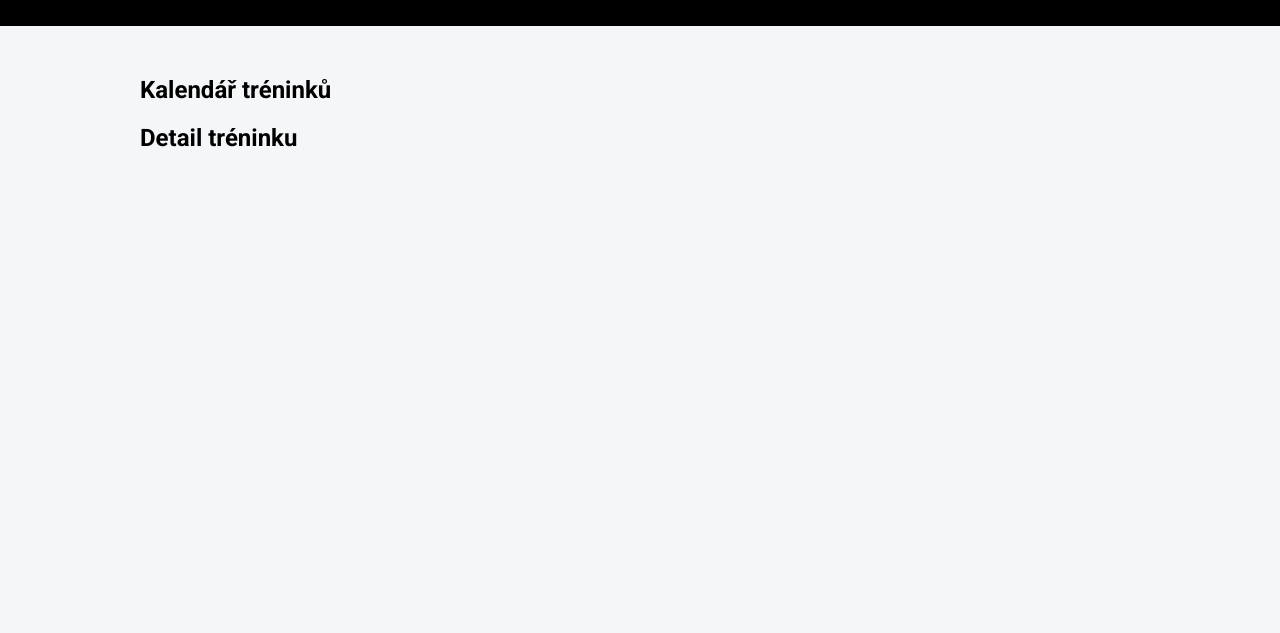
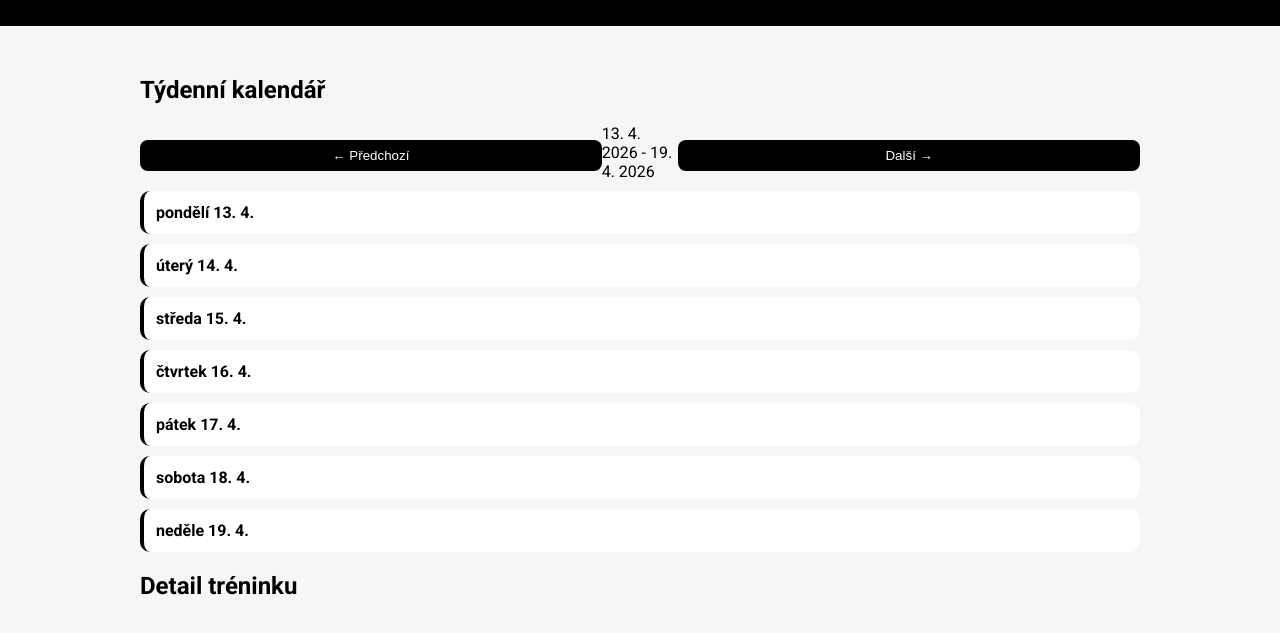
Before and after one commit to HonzaDl/pojdtrenovat, a plain HTML site: page rezervace.html in a window 1280 px wide. Shown: the part 75-708 px from the top of the page. Drawn offline with nearby package versions, Linux system fonts and the light colour scheme; no server answers.

Commit message:
Update rezervace.html

```diff
--- a/rezervace.html
+++ b/rezervace.html
@@ -26,6 +26,24 @@ body{font-family:Roboto;margin:0;background:#f4f6f8;}
 
 .container{max-width:1000px;margin:20px auto;padding:10px;}
 
+/* WEEK NAV */
+.week-nav{
+  display:flex;
+  justify-content:space-between;
+  align-items:center;
+  margin-bottom:10px;
+}
+
+.week-nav button{
+  background:#000;
+  color:#fff;
+  border:none;
+  padding:8px 12px;
+  border-radius:8px;
+  cursor:pointer;
+}
+
+/* CALENDAR */
 .calendar-day{
   background:#fff;
   padding:12px;
@@ -46,6 +64,7 @@ body{font-family:Roboto;margin:0;background:#f4f6f8;}
 .yellow{background:#ffeaa7;}
 .red{background:#ffb3b3;}
 
+/* CARD */
 .card{
   background:#fff;
   padding:15px;
@@ -62,6 +81,7 @@ input,button{
 }
 
 button{background:#000;color:#fff;border:none;cursor:pointer;}
+
 .full{color:red;font-weight:bold;}
 </style>
 </head>
@@ -84,7 +104,14 @@ button{background:#000;color:#fff;border:none;cursor:pointer;}
 
 <div class="container">
 
-  <h2>Kalendář tréninků</h2>
+  <h2>Týdenní kalendář</h2>
+
+  <div class="week-nav">
+    <button onclick="changeWeek(-1)">← Předchozí</button>
+    <div id="weekLabel"></div>
+    <button onclick="changeWeek(1)">Další →</button>
+  </div>
+
   <div id="calendar">Načítám...</div>
 
   <h2>Detail tréninku</h2>
@@ -102,6 +129,7 @@ const supabaseClient = supabase.createClient(
 let allData = [];
 let reservationCounts = {};
 let selectedTraining = null;
+let weekOffset = 0;
 
 // ================= LOAD =================
 async function load(){
@@ -121,14 +149,31 @@ async function load(){
   });
 
   allData = treninky || [];
-  renderCalendar();
+  renderWeek();
 }
 
-// ================= CALENDAR =================
-function renderCalendar(){
+// ================= WEEK NAV =================
+function changeWeek(dir){
+  weekOffset += dir;
+  renderWeek();
+}
+
+// ================= WEEK RENDER =================
+function renderWeek(){
 
   const cal = document.getElementById("calendar");
   cal.innerHTML = "";
+
+  const today = new Date();
+
+  const start = new Date(today);
+  start.setDate(today.getDate() - today.getDay() + 1 + weekOffset * 7);
+
+  const end = new Date(start);
+  end.setDate(start.getDate() + 6);
+
+  document.getElementById("weekLabel").innerText =
+    `${start.toLocaleDateString("cs-CZ")} - ${end.toLocaleDateString("cs-CZ")}`;
 
   const grouped = {};
 
@@ -137,16 +182,24 @@ function renderCalendar(){
     grouped[t.datum].push(t);
   });
 
-  const sorted = Object.keys(grouped).sort();
+  const days = [];
 
-  sorted.forEach(date=>{
+  for(let i=0;i<7;i++){
+    const d = new Date(start);
+    d.setDate(start.getDate()+i);
+    days.push(d.toISOString().split("T")[0]);
+  }
+
+  days.forEach(date=>{
 
     const div = document.createElement("div");
     div.className = "calendar-day";
 
     let html = `<b>${formatDate(date)}</b>`;
 
-    grouped[date].forEach(t=>{
+    const trainings = grouped[date] || [];
+
+    trainings.forEach(t=>{
 
       const count = reservationCounts[t.id] || 0;
       const free = t.kapacita - count;
@@ -169,10 +222,11 @@ function renderCalendar(){
   });
 }
 
-// ================= OPEN TRAINING =================
+// ================= OPEN =================
 function openTraining(id){
 
   selectedTraining = allData.find(t => t.id === id);
+
   const t = selectedTraining;
 
   document.getElementById("list").innerHTML = `
```
